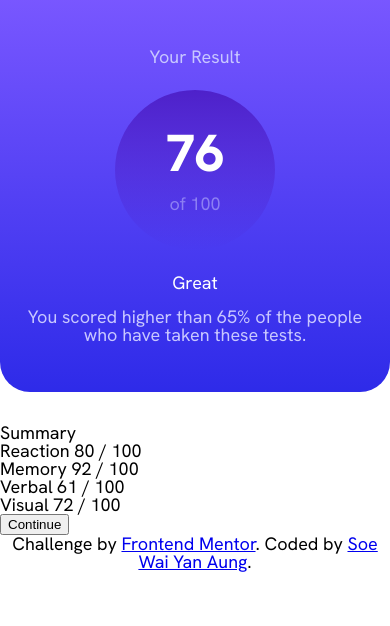
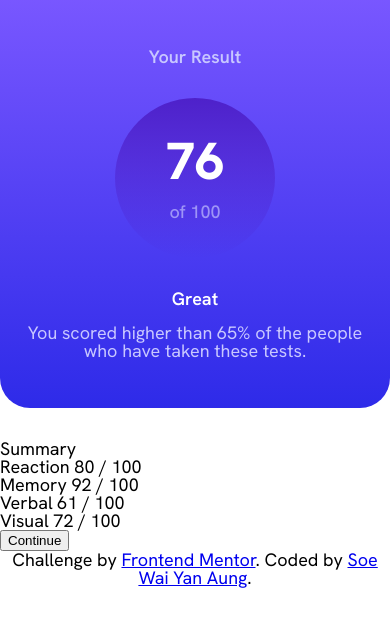
Before and after one commit to soewaiyanag/results-summary-component, a website built with Vite: page src/index.html in a window 390 px wide. Built offline with nearby package versions, Linux system fonts and the light colour scheme.

Commit message:
result section completed at mobile width

```diff
--- a/src/scss/styles.scss
+++ b/src/scss/styles.scss
@@ -46,11 +46,16 @@ body {
 
   // make a gap between elements except the first and last
   & > *:not(:last-child):not(:first-child) {
-    margin-top: 1.5rem;
+    margin-top: 2rem;
+  }
+
+  &--heading {
+    font-variation-settings: "wght" 600;
   }
 
   &--status {
     color: white;
+    font-variation-settings: "wght" 600;
   }
 
   &--text {
@@ -80,7 +85,8 @@ body {
       font-weight: 800;
     }
     &__small {
-      opacity: 0.5;
+      opacity: 0.65;
+      font-variation-settings: "wght" 500;
     }
   }
 }
```
